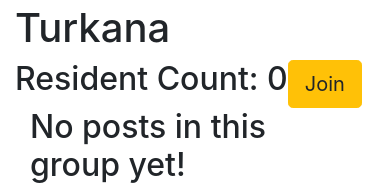
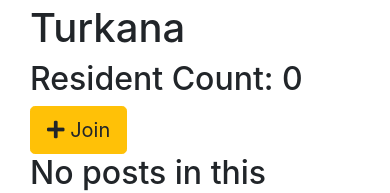
Before and after one commit to c12i/nachbarschaft, a Django app: a page that uses neighborhood/templates/neighborhood/group_detail.html in a window 390 px wide. Shown: the part 56-249 px from the top of the page. Run offline with Django 3.2, Linux system fonts and the light colour scheme; data comes from the database, SQL or seed files in the repository; both versions use the stored data as it was after the commit; data that the repository does not hold is empty; some libraries are stand-ins or nearby versions.

Commit message:
Tweak neihborhood app template styling

```diff
--- a/neighborhood/templates/neighborhood/group_detail.html
+++ b/neighborhood/templates/neighborhood/group_detail.html
@@ -2,7 +2,7 @@
 
 {% block pregroup %}
 
-
+<div class="col-md-4">
 	<h1>{{group.name}}</h1>
 	<h2> Resident Count: {{group.members.count}}</h2>
 
@@ -10,14 +10,20 @@
 
 
 		{% if user in group.members.all %}
-					<a href="{% url 'neighborhood:leave' slug=group.slug %}" class="btn btn-lg btn-fill btn-warning"><span class="glyphicon glyphicon-remove-circle"></span> Leave</a>
+		<a href="{% url 'neighborhood:leave' slug=group.slug %}" class="btn btn-lg btn-fill btn-warning">
+			<i class="fas fa-times"></i>
+			Leave</a>
 		{% else %}
-					<a href="{% url 'neighborhood:join' slug=group.slug %}" class="btn btn-lg btn-fill btn-warning"><span class="glyphicon glyphicon-ok-circle"></span> Join</a>
+		<a href="{% url 'neighborhood:join' slug=group.slug %}" class="btn btn-lg btn-fill btn-warning">
+			<i class="fas fa-plus"></i>
+			Join</a>
 		{% endif %}
 
 
 
 	</div>
+</div>
+
 
 {% endblock %}
 
```
Also changed, not shown: neighborhood/templates/neighborhood/group_list.html (+4 -4 lines), db.sqlite3. Lines whose indentation alone changed are shown as unchanged.
